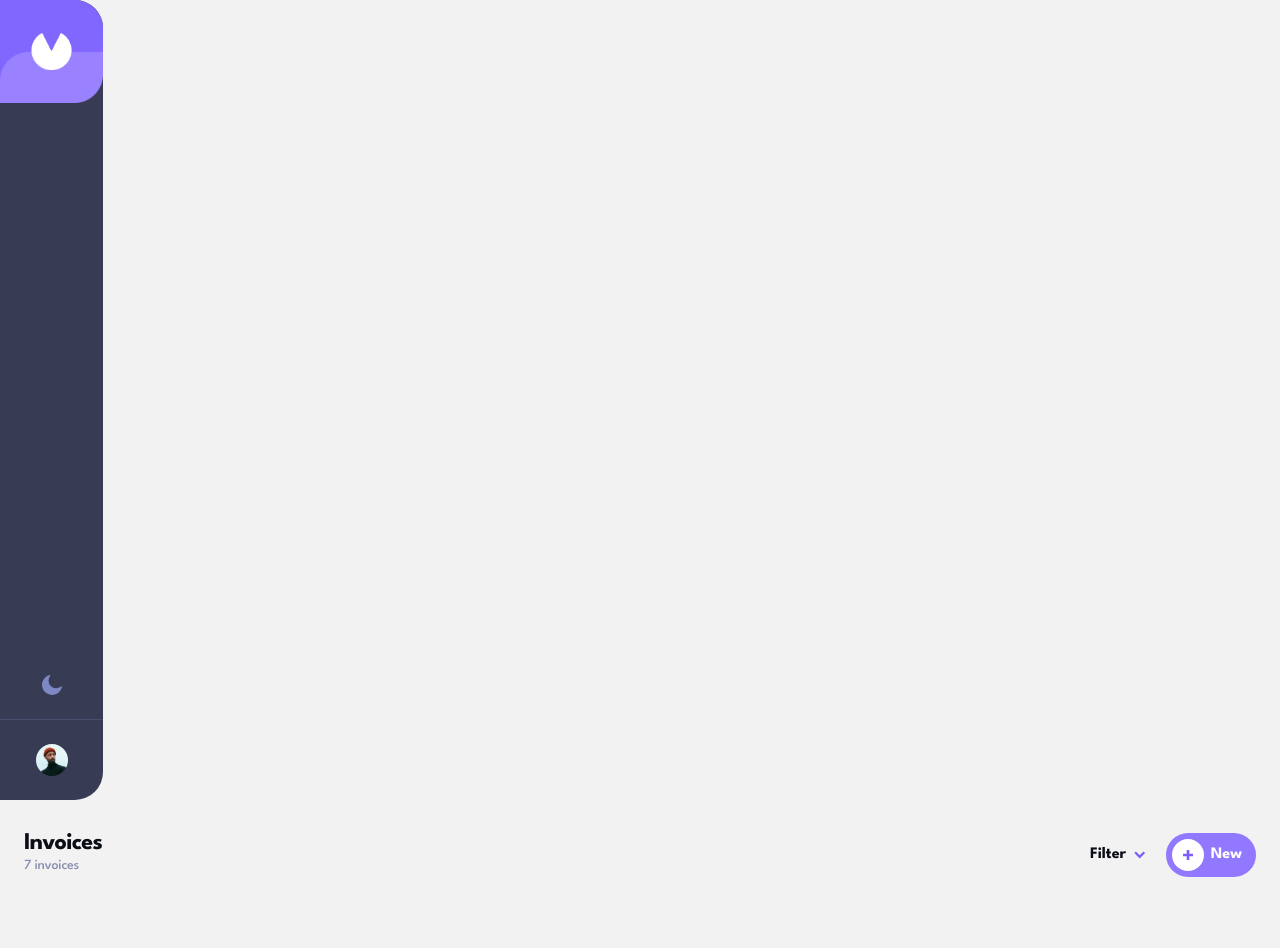
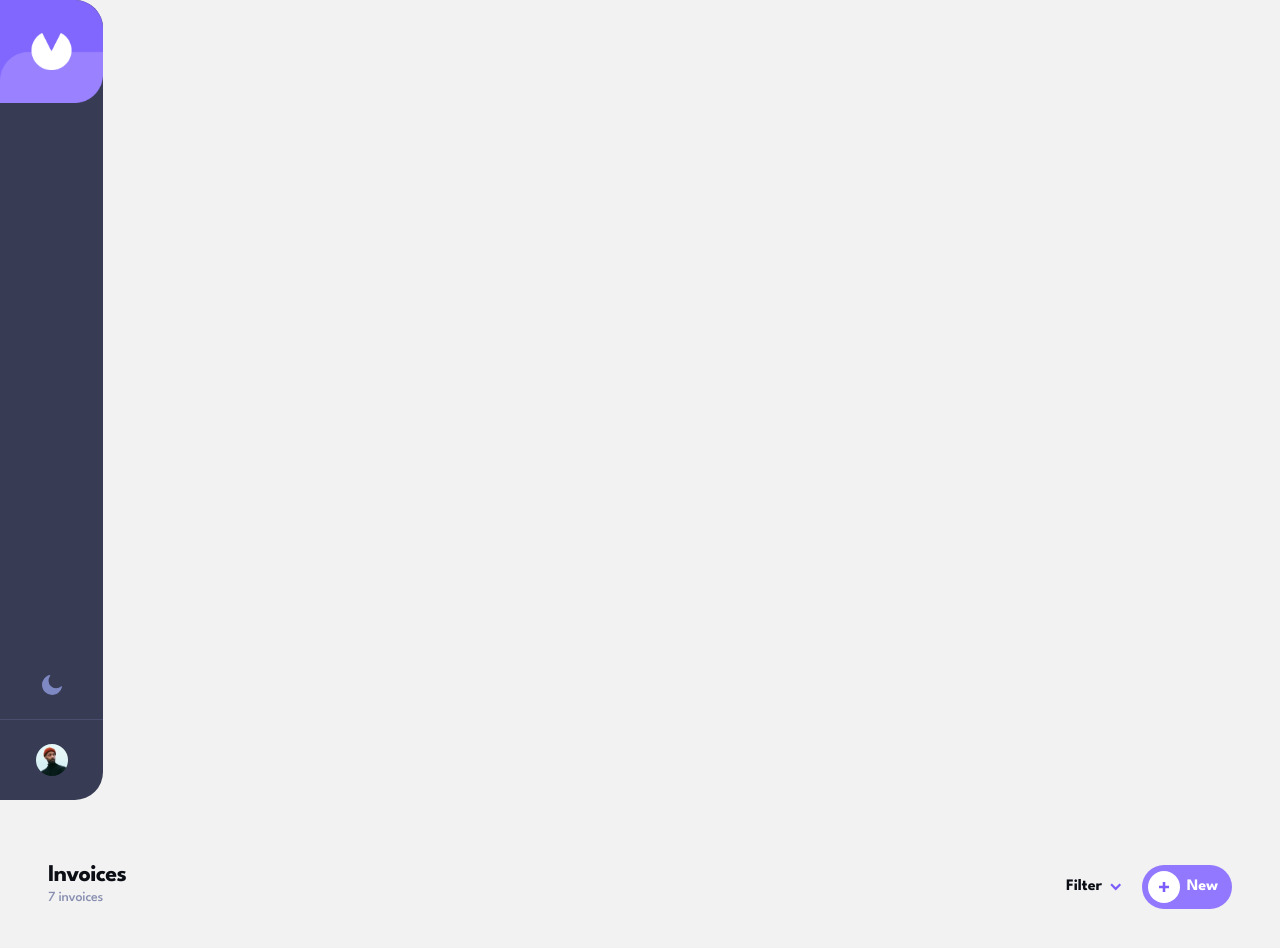
Before and after one commit to kelitasukita/invoice-app-frontend, a Next.js app: page / in a window 1280 px wide. Shown: the top 948 px of the page. Before the commit the page ends 878 px from the top, so only its background shows below. Built offline with nearby package versions, Linux system fonts and the light colour scheme.

Commit message:
Changes padding top to padding y

```diff
--- a/src/app/layout.tsx
+++ b/src/app/layout.tsx
@@ -17,7 +17,7 @@ export default function RootLayout({
     <html lang="en">
       <body className='bg-11' >
         <Navbar />
-        <main className='px-6 pt-8'>
+        <main className='px-6 py-8 sm:px-12 sm:py-16'>
           <AddInvoice />
         </main>
         {children}
```
